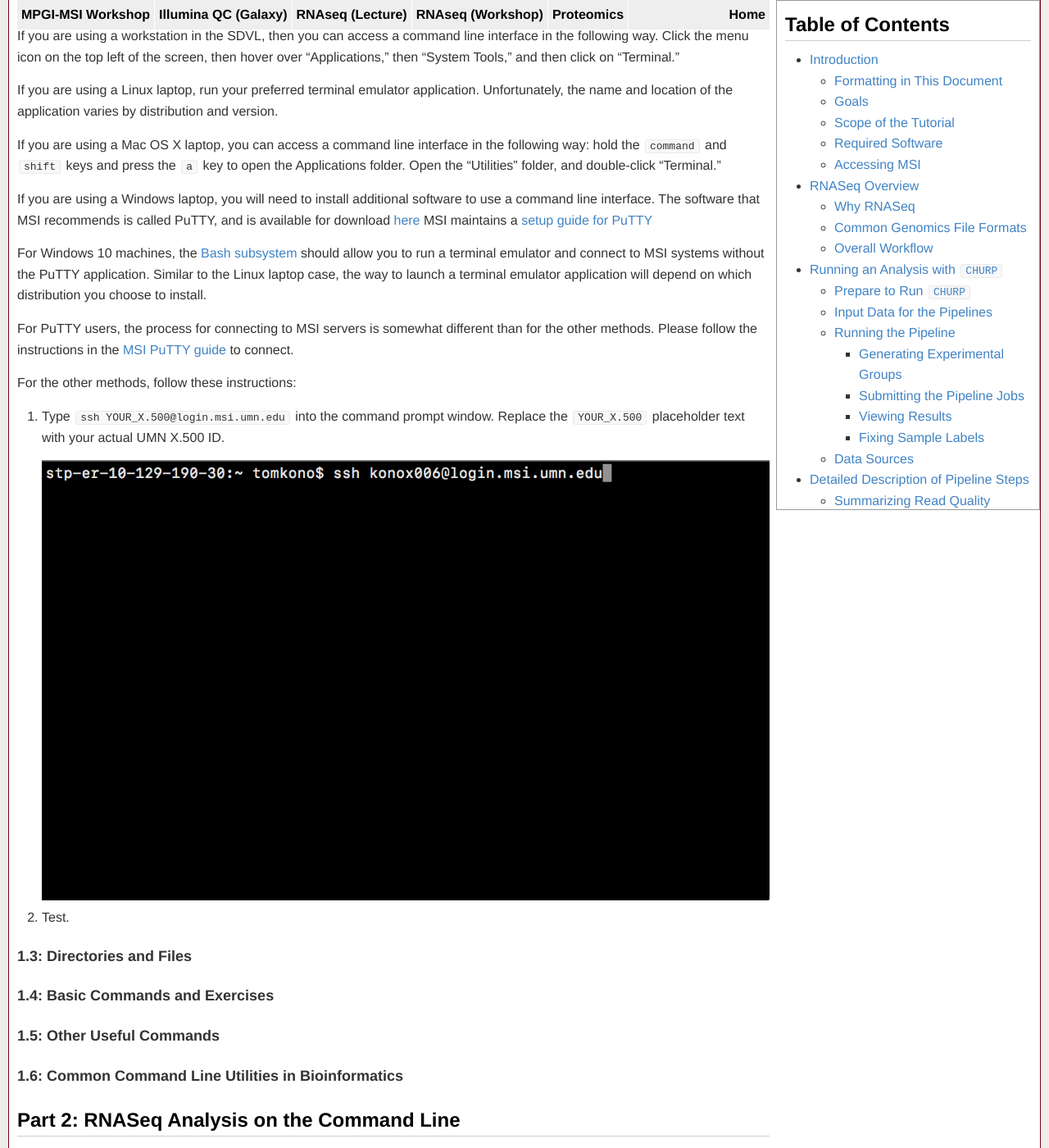
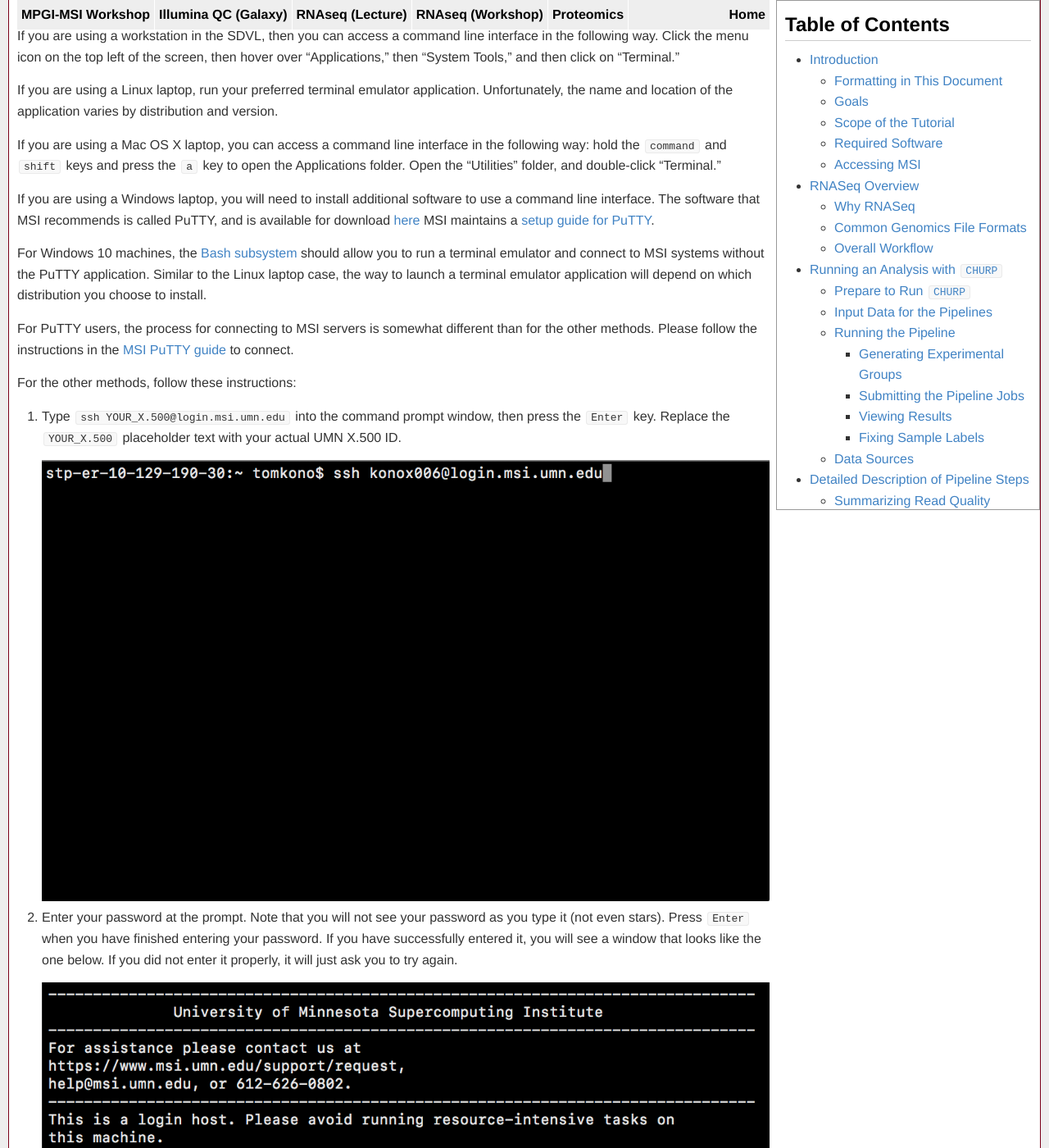
Before and after one commit to msi-ris/Tutorials, a Jekyll site: the page built from rnaseq_cmd_beta.md, in a window 1280 px wide and 1400 px high, scrolled down 1736 px. Shown: the whole window at 82% size. Built offline with Jekyll 4.4.1, drawn with Linux system fonts in a browser that asks for light colours; some of the changed text lies outside the part shown.

Commit message:
RNAseq beta

```diff
--- a/rnaseq_cmd_beta.md
+++ b/rnaseq_cmd_beta.md
@@ -158,7 +158,7 @@ open the Applications folder. Open the "Utilities" folder, and double-click
 If you are using a Windows laptop, you will need to install additional software
 to use a command line interface. The software that MSI recommends is called
 PuTTY, and is available for download [here](https://www.chiark.greenend.org.uk/~sgtatham/putty/latest.html)
-MSI maintains a [setup guide for PuTTY](https://www.msi.umn.edu/support/faq/how-do-i-configure-putty-connect-msi-unix-systems)
+MSI maintains a [setup guide for PuTTY](https://www.msi.umn.edu/support/faq/how-do-i-configure-putty-connect-msi-unix-systems).
 
 For Windows 10 machines, the [Bash subsystem](https://docs.microsoft.com/en-us/windows/wsl/install-win10)
 should allow you to run a terminal emulator and connect to MSI systems without
@@ -173,12 +173,22 @@ to connect.
 
 For the other methods, follow these instructions:
 
-1. Type `ssh YOUR_X.500@login.msi.umn.edu` into the command prompt window.
-   Replace the `YOUR_X.500` placeholder text with your actual UMN X.500 ID.
+1. Type `ssh YOUR_X.500@login.msi.umn.edu` into the command prompt window, then
+   press the `Enter` key. Replace the `YOUR_X.500` placeholder text with your
+   actual UMN X.500 ID.
 
    ![SSH]({{ "/graphics/rnaseq_cmd/ssh.png" | prepend: site.baseurl }})
 
-2. Test.
+2. Enter your password at the prompt. Note that you will not see your password
+   as you type it (not even stars). Press `Enter` when you have finished
+   entering your password. If you have successfully entered it, you will see a
+   window that looks like the one below. If you did not enter it properly, it
+   will just ask you to try again.
+
+   ![Login]({{ "/graphics/rnaseq_cmd/login.png" | prepend: site.baseurl }})
+
+The message that prints to the screen is called the "message of the day" (MOTD)
+and confirms that you have successfully connected to MSI systems.
 
 ### <a name="1.2"></a> 1.3: Directories and Files
 
```
